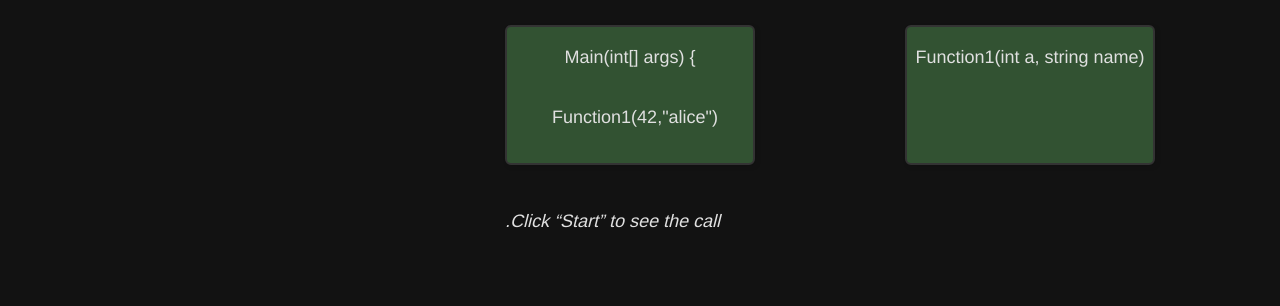
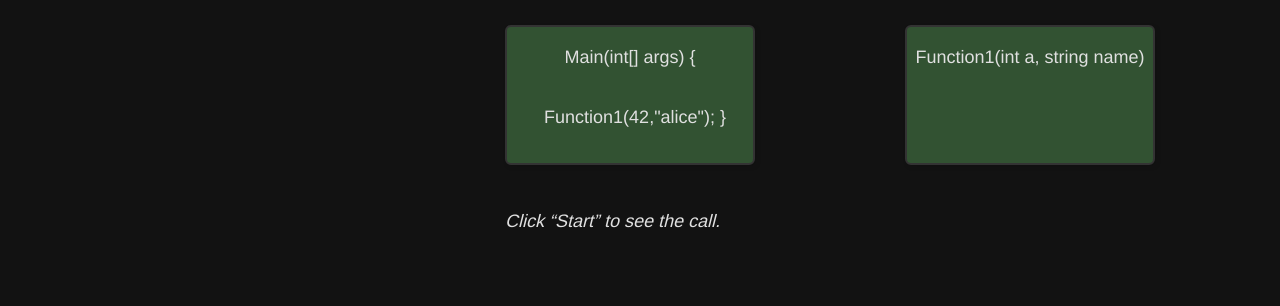
Before and after one commit to 3strategy/BeautifulYesodot, a Jekyll site: the page built from cs2/Chapter7.md, in a window 1280 px wide and 1400 px high, scrolled down 2076 px. Shown: the part 381-687 px from the top of the window. Built offline with Jekyll 4.4.1, drawn with Linux system fonts in a browser that asks for light colours; comment, search, counter and statistics services are not loaded; some of the changed lines change nothing that is shown.

Commit message:
more animation

```diff
--- a/cs2/Chapter7.md
+++ b/cs2/Chapter7.md
@@ -45,6 +45,7 @@
     }
     #log {
       position: absolute;
+      direction: LTR;
       text-align:left;
       bottom: 150px;
       left: 40px;
@@ -185,7 +186,8 @@
 
   <div id="main" class="box">Main(int[] args)
   &lbrace;
-  &nbsp;&nbsp;Function1(42,"alice")</div>
+  &nbsp;&nbsp;Function1(42,"alice");
+  &rbrace;</div>
   <div id="func" class="box">
     Function1(<span id="num">int a</span>, <span id="name">string name</span>)
   </div>
```
